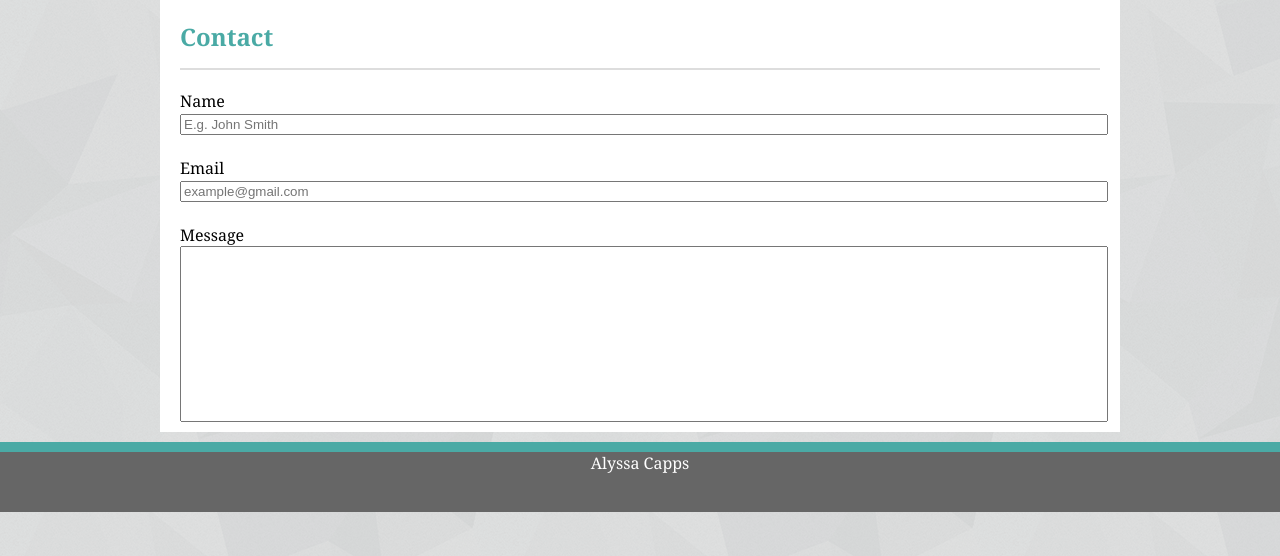
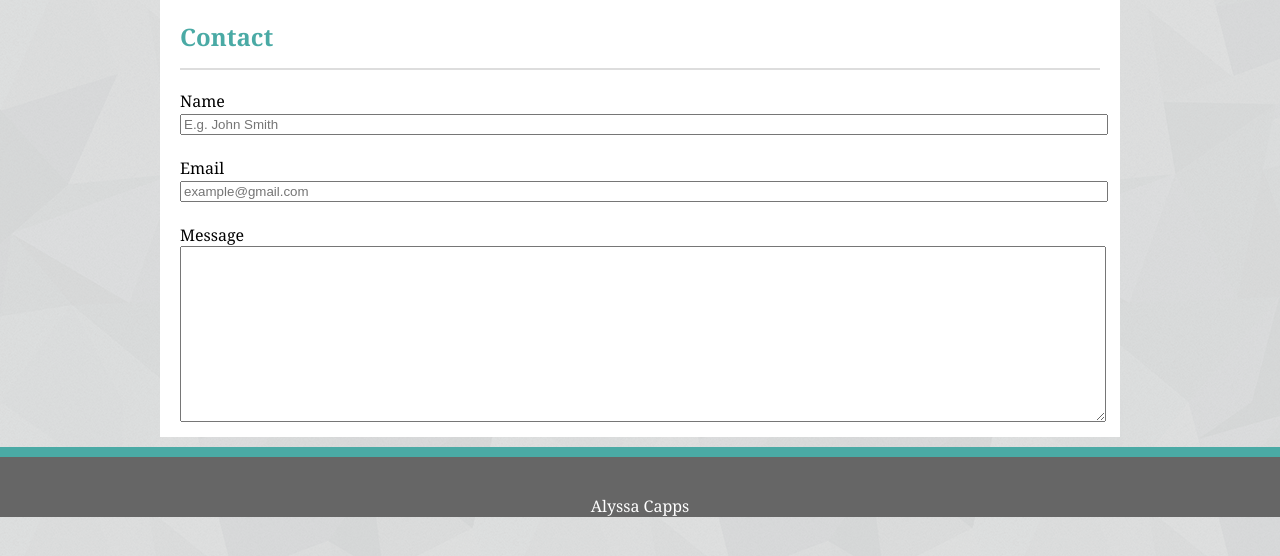
Before and after one commit to alycapps/Basic-Portfolio, a plain HTML site: page contact.html in a window 1280 px wide. Shown: the part 98-654 px from the top of the page. Drawn offline with Linux system fonts and the light colour scheme.

Commit message:
footer fix

```diff
--- a/assets/css/style.css
+++ b/assets/css/style.css
@@ -105,8 +105,19 @@ p {
     background-color: #666666;
     width: 100%;
     height: 60px;
+    border-top: solid #4aaaa5 10px;
+    margin: 0;
+    position: relative;
+    text-align: center;
+}
+
+#footertext {
     color: #ffffff;
+    bottom: 0;
+    margin: 0;
+    padding: 0;
     text-align: center;
     font-family: 'Georgia', Times, Times New Roman, serif;
-    border-top: solid #4aaaa5 10px;
+    position: absolute;
+    width: 100%;
 }
--- a/contact.html
+++ b/contact.html
@@ -37,13 +37,13 @@
                 <br>
                 <br>
                 Message <br>
-                <input type="text" name="message" style="height:170px; width:920px; vertical-align: top;">
+                <textarea name="message" style="height:170px; width:920px" vertical-align: "top"></textarea>
                 <br>
             </form>
         </div>
 
         <div class="footer">
-            Alyssa Capps
+            <p id="footertext">Alyssa Capps</p>
         </div>
     </body>
 </html>
```
Also changed, not shown: index.html (+1 -1 lines), portfolio.html (+1 -2 lines).
